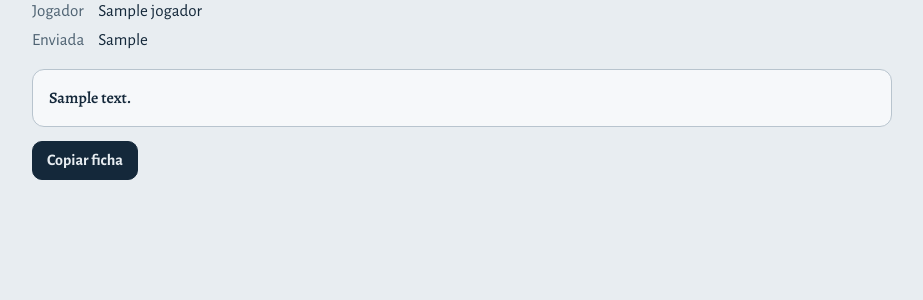
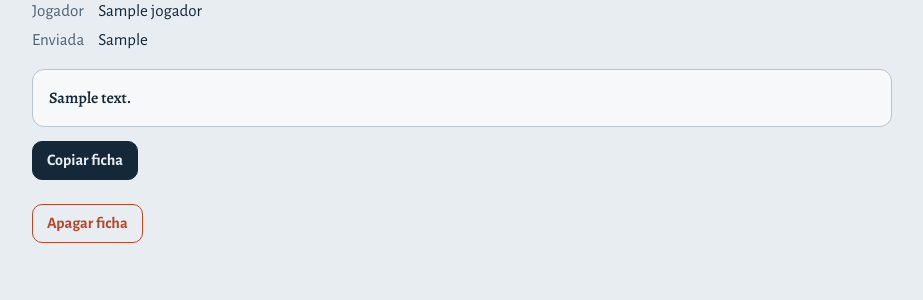
Before and after one commit to chferrer82/gerador-personagens, a Flask app: template templates/mestre_ficha.html in a window 1280 px wide. Shown: the part 166-466 px from the top of the page, without its empty margins (178-1101 px from the left). Run offline with Flask 3, Linux system fonts and the light colour scheme; the template is opened without the code that fills it: most values are stand-ins (such as "Sample title", 1, 10 or a date in 2020); some libraries are stand-ins or nearby versions.

Commit message:
Mestre: apagar respostas do Descobridor e fichas (P36)
Botão Apagar em cada envio, em cada pessoa do grupo e na página da
ficha, com confirmação. Testado com SQLite e Postgres 16.

Co-Authored-By: Claude Opus 5.5 <noreply@anthropic.com>
Claude-Session: https://claude.ai/code/session_01UHqbAxcnhMsdhwp5C2drq7

```diff
--- a/app.py
+++ b/app.py
@@ -154,6 +154,13 @@ def mestre_ficha(fid):
     return render_template("mestre_ficha.html", f=f)
 
 
+@app.post("/mestre/ficha/<int:fid>/apagar")
+def mestre_ficha_apagar(fid):
+    _exige_mestre(); _mesma_origem()
+    fichas.apagar(con_fichas(), fid)
+    return redirect(url_for("mestre_lista"))
+
+
 # ---------- descobridor de campanha ----------
 
 @app.get("/campanha")
@@ -212,6 +219,16 @@ def mestre_campanha_agrupar():
     except (campanha.Invalido, ValueError) as e:
         return redirect(url_for("mestre_campanha", erro=str(e)))
     return redirect(url_for("mestre_campanha_grupo", gid=gid))
+
+
+@app.post("/mestre/campanha/envio/<int:eid>/apagar")
+def mestre_campanha_apagar_envio(eid):
+    _exige_mestre(); _mesma_origem()
+    campanha.excluir_envio(con_fichas(), eid)
+    volta = request.form.get("volta", "")
+    if volta.isdigit():
+        return redirect(url_for("mestre_campanha_grupo", gid=int(volta), aviso="Resposta apagada."))
+    return redirect(url_for("mestre_campanha", aviso="Resposta apagada."))
 
 
 @app.get("/mestre/campanha/grupo/<int:gid>")
--- a/campanha.py
+++ b/campanha.py
@@ -386,6 +386,11 @@ def excluir_grupo(db, gid):
     _exec(db, "DELETE FROM campanha_grupo WHERE id = ?", (gid,))
 
 
+def excluir_envio(db, eid):
+    """Apaga uma resposta, esteja ela nos envios ou dentro de um grupo."""
+    _exec(db, "DELETE FROM campanha_envio WHERE id = ?", (eid,))
+
+
 def excluir_envios(db, ids):
     ids = _ids(ids)
     marcas = ",".join("?" * len(ids))
--- a/fichas.py
+++ b/fichas.py
@@ -147,5 +147,10 @@ def total(db):
     return row["n"]
 
 
+def apagar(db, fid):
+    db.con.execute(db._sql("DELETE FROM ficha WHERE id = ?"), (fid,))
+    db.con.commit()
+
+
 def obter(db, fid):
     return db.um("SELECT * FROM ficha WHERE id = ?", (fid,))
--- a/templates/mestre_ficha.html
+++ b/templates/mestre_ficha.html
@@ -13,6 +13,9 @@
   <button class="btn" type="button" id="copiar">Copiar ficha</button>
   <span class="ok" id="copiado" aria-live="polite"></span>
 </div>
+<form method="post" action="/mestre/ficha/{{ f['id'] }}/apagar" onsubmit="return confirm('Apagar esta ficha? Não dá para desfazer.')" style="margin-top:24px">
+  <button class="btn sec" type="submit" style="color:#b5482a;border-color:#b5482a">Apagar ficha</button>
+</form>
 <script>
 document.getElementById('copiar').onclick=function(){
   var t=document.getElementById('ficha').textContent, msg=document.getElementById('copiado');
--- a/templates/mestre_grupo.html
+++ b/templates/mestre_grupo.html
@@ -10,6 +10,8 @@ h2{font:800 1.35rem/1.2 var(--serif);margin:0 0 8px}
 .membro:last-child{border-bottom:none}
 .membro summary{display:flex;gap:10px;align-items:center;cursor:pointer;list-style:none}
 .membro summary{flex-wrap:wrap}
+.membro form{display:flex;gap:6px}
+.voltar.apagar{color:#b5482a}
 .membro .perfil{flex-basis:100%;font-size:.93rem;line-height:1.4}
 .membro .mais{color:var(--brass);font-weight:700;font-size:.85rem;white-space:nowrap}
 .membro[open] .mais{display:none}
@@ -82,6 +84,8 @@ h2{font:800 1.35rem/1.2 var(--serif);margin:0 0 8px}
       <form method="post" action="/mestre/campanha/grupo/{{ g['id'] }}/devolver">
         <input type="hidden" name="envio" value="{{ m['id'] }}">
         <button class="voltar" type="submit" title="Devolver aos envios" aria-label="Devolver {{ m['nome'] }} aos envios">↩ envios</button>
+        <input type="hidden" name="volta" value="{{ g['id'] }}">
+        <button class="voltar apagar" type="submit" formaction="/mestre/campanha/envio/{{ m['id'] }}/apagar" onclick="return confirm('Apagar esta resposta? Não dá para desfazer.')" aria-label="Apagar a resposta de {{ m['nome'] }}">Apagar</button>
       </form>
       <span class="perfil">{{ perfil(m['respostas']) }} <span class="mais">Ver respostas</span></span>
     </summary>
```
Also changed, not shown: PROJETO.md (+2 -1 lines), templates/mestre_campanha.html (+10 -1 lines).
